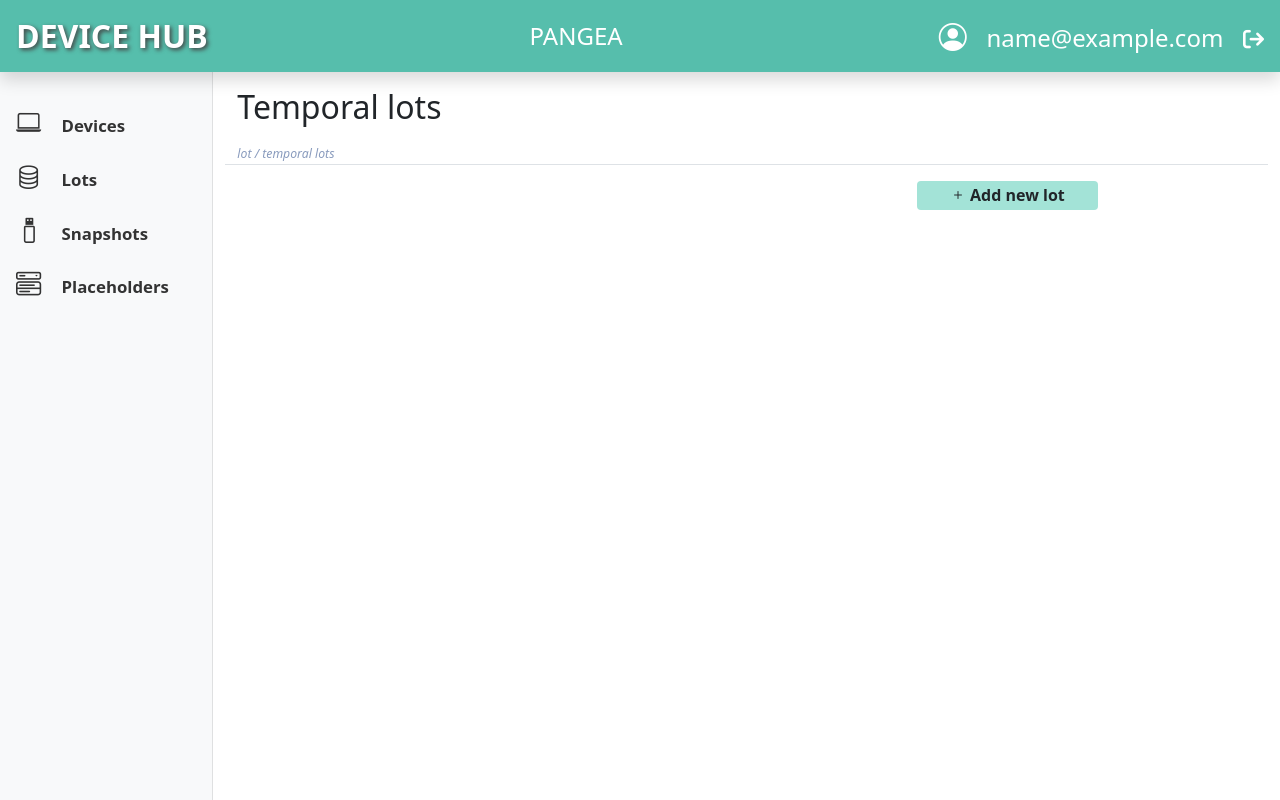
After one commit to eReuse/devicehub-django, a Django app: page /lot/temporal/ in a window 1280 px wide. The commit adds this page. Run offline with Django 5.2, Linux system fonts and the light colour scheme; the visitor is signed in with stand-in values (Sample User, id 1); data that the repository does not hold is empty; some libraries are stand-ins or nearby versions.

Commit message:
delete, edit, view lots

```diff
--- a/dashboard/templates/base.html
+++ b/dashboard/templates/base.html
@@ -104,17 +104,17 @@
                 </a>
                 <ul class="flex-column mb-2 ul_sidebar accordion-collapse {% if section == 'People' %}expanded{% else %}collapse{% endif %}" id="ul_lots" data-bs-parent="#sidebarMenu">
                   <li class="nav-items">
-                    <a class="nav-link{% if path == 'admin_people_list' %} active2{% endif %}" href="{# url 'idhub:admin_people_list' #}">
+                    <a class="nav-link{% if path == 'admin_people_list' %} active2{% endif %}" href="{% url 'lot:lots_incoming' %}">
                       {% trans 'Incoming ' %}
                     </a>
                   </li>
                   <li class="nav-item">
-                    <a class="nav-link{% if path == 'admin_people_new' %} active2{% endif %}" href="{# url 'idhub:admin_people_new' #}">
+                    <a class="nav-link{% if path == 'admin_people_new' %} active2{% endif %}" href="{% url 'lot:lots_outgoing' %}">
                       {% trans 'Outgoing ' %}
                     </a>
                   </li>
                   <li class="nav-item">
-                    <a class="nav-link{% if path == 'admin_people_new' %} active2{% endif %}" href="{# url 'idhub:admin_people_new' #}">
+                    <a class="nav-link{% if path == 'admin_people_new' %} active2{% endif %}" href="{% url 'lot:lots_temporal' %}">
                       {% trans 'Temporal ' %}
                     </a>
                   </li>
--- a/dashboard/urls.py
+++ b/dashboard/urls.py
@@ -5,4 +5,5 @@ app_name = 'dashboard'
 
 urlpatterns = [
     path("", views.UnassignedDevicesView.as_view(), name="unassigned_devices"),
+    path("<int:pk>/", views.LotDashboardView.as_view(), name="lot"),
 ]
--- /dev/null
+++ b/lot/templates/lots.html
@@ -0,0 +1,33 @@
+{% extends "base.html" %}
+{% load i18n %}
+
+{% block content %}
+<div class="row mb-3">
+  <div class="col">
+    <h3>{{ subtitle }}</h3>
+  </div>
+  <div class="col text-center">
+    <a href="{% url 'lot:add' %}" type="button" class="btn btn-green-admin">
+      <i class="bi bi-plus"></i>
+      {% trans 'Add new lot' %}
+    </a>
+  </div>
+</div>
+
+<div class="row">
+  <table class= "table table-striped table-sm">
+  {% for lot in lots %}
+    <tr>
+      <td><a href="{% url 'dashboard:lot' lot.id %}">{{ lot.name }}</a></td>
+      <td>
+        <a href="{% url 'lot:edit' lot.id %}"><i class="bi bi-pen"></i></a>
+      </td>
+      <td>
+        <a href="{% url 'lot:delete' lot.id %}"><i class="bi bi-trash text-danger"></i></a>
+      </td>
+    </tr>
+  {% endfor %}
+  </table>
+</div>
+
+{% endblock %}
--- a/lot/urls.py
+++ b/lot/urls.py
@@ -5,7 +5,11 @@ app_name = 'lot'
 
 urlpatterns = [
     path("add/", views.NewLotView.as_view(), name="add"),
+    path("delete/<int:pk>/", views.DeleteLotView.as_view(), name="delete"),
     path("edit/<int:pk>/", views.EditLotView.as_view(), name="edit"),
     path("add/devices/", views.AddToLotView.as_view(), name="add_devices"),
     path("del/devices/", views.DelToLotView.as_view(), name="del_devices"),
+    path("temporal/", views.LotsTemporalView.as_view(), name="lots_temporal"),
+    path("outgoing/", views.LotsOutgoingView.as_view(), name="lots_outgoing"),
+    path("incoming/", views.LotsIncomingView.as_view(), name="lots_incoming"),
 ]
--- a/lot/views.py
+++ b/lot/views.py
@@ -1,8 +1,10 @@
 from django.urls import reverse_lazy
 from django.shortcuts import get_object_or_404
 from django.utils.translation import gettext_lazy as _
+from django.views.generic.base import TemplateView
 from django.views.generic.edit import (
     CreateView,
+    DeleteView,
     UpdateView,
     FormView
 )
@@ -31,10 +33,29 @@ class NewLotView(DashboardView, CreateView):
         return response
 
 
+class DeleteLotView(DashboardView, DeleteView):
+    template_name = "delete_lot.html"
+    title = _("Delete lot")
+    breadcrumb = "lot / Delete lot"
+    success_url = reverse_lazy('dashboard:unassigned_devices')
+    model = Lot
+    fields = (
+        "type",
+        "name",
+        "code",
+        "description",
+        "closed",
+    )
+
+    def form_valid(self, form):
+        response = super().form_valid(form)
+        return response
+
+
 class EditLotView(DashboardView, UpdateView):
     template_name = "new_lot.html"
-    title = _("Update lot")
-    breadcrumb = "Lot / Update lot"
+    title = _("Edit lot")
+    breadcrumb = "Lot / Edit lot"
     success_url = reverse_lazy('dashboard:unassigned_devices')
     model = Lot
     fields = (
@@ -96,3 +117,30 @@ class DelToLotView(AddToLotView):
         form.remove()
         response = super().form_valid(form)
         return response
+
+
+class LotsTemporalView(DashboardView, TemplateView):
+    template_name = "lots.html"
+    title = _("Temporal lots")
+    breadcrumb = "lot / temporal lots"
+    success_url = reverse_lazy('dashboard:unassigned_devices')
+    lot_type = Lot.Types.TEMPORAL
+
+    def get_context_data(self, **kwargs):
+        context = super().get_context_data(**kwargs)
+        lots = Lot.objects.filter(owner=self.request.user)
+        context.update({
+            'lots': lots.filter(type=self.lot_type),
+        })
+        return context
+
+class LotsOutgoingView(LotsTemporalView):
+    title = _("Outgoing lots")
+    breadcrumb = "lot / outging lots"
+    lot_type = Lot.Types.OUTGOING
+
+
+class LotsIncomingView(LotsTemporalView):
+    title = _("Incoming lots")
+    breadcrumb = "lot / Incoming lots"
+    lot_type = Lot.Types.INCOMING
```
Also changed, not shown: dashboard/views.py (+22 -3 lines), lot/templates/delete_lot.html (added, +38 -0 lines).
